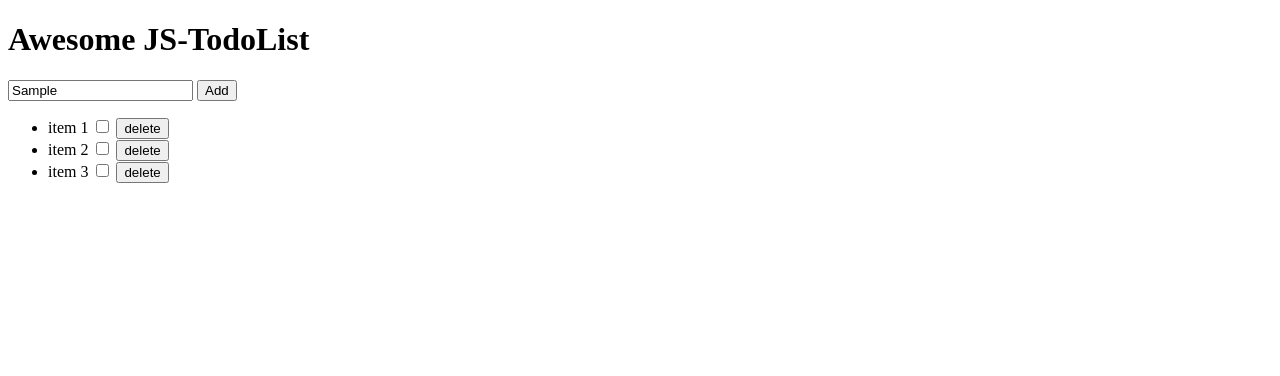
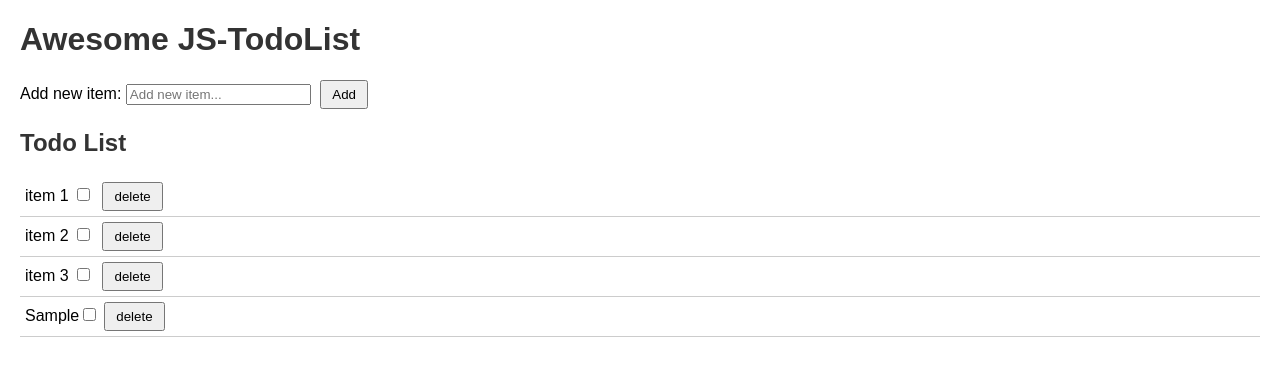
Before and after one commit to Dan-Lueers/interview-coding-exercises, a plain HTML site: page JS-TodoList/index.html in a window 1280 px wide. Both pictures are taken after typing "Sample" into the empty fields and a click on the button "Add". Drawn offline with Linux system fonts and the light colour scheme.

Commit message:
implemented styles and add and delete functionality

```diff
--- a/JS-TodoList/index.html
+++ b/JS-TodoList/index.html
@@ -4,19 +4,96 @@
         <meta charset="UTF-8">
         <meta name="viewport" content="width=device-width, initial-scale=1.0">
         <title>JS-TodoList Exercise</title>
+        <style>
+            body {
+                font-family: Arial, sans-serif;
+                margin: 20px;
+            }
+            h1, h2 {
+                color: #333;
+            }
+            form {
+                margin-bottom: 20px;
+            }
+            input[type="text"] {
+                padding: 5px;
+                width: 200px;
+            }
+            button {
+                padding: 5px 10px;
+                margin-left: 5px;
+            }
+            ul {
+                list-style-type: none;
+                padding: 0;
+            }
+            li {
+                display: flex;
+                justify-content: space-between;
+                align-items: center;
+                padding: 5px;
+                border-bottom: 1px solid #ccc;
+            }
+            li:hover {
+                background-color: #f0f0f0;
+            li span {
+                display: flex;
+                justify-content: space-between;
+                align-items: center;
+            }
+            li input[type="checkbox"]:checked + button {
+                text-decoration: line-through;
+            }
+            li input[type="checkbox"] {
+                margin-right: 10px;
+            }
+            li button {
+                background-color: #f44336;  /* Red */
+            }
+            li button:hover {
+                background-color: #d32f2f;  /* Darker Red */
+                color: white;
+            }
+            li {
+                margin: 5px 0;
+                text-decoration: line-through;
+            }
+        </style>
         <script src="index.js"></script>
     </head>
     <body>
         <h1>Awesome JS-TodoList</h1>
-        <span>
-            <input placeholder="Add new item..."/>
-            <button>Add</button>
-        </span>
 
+        <form>
+            <label for="input-item">Add new item:</label>
+            <input id="input-item" placeholder="Add new item..."/>
+            <button type="button" onclick="onAddClick()">Add</button>
+        </form>
+
+        <h2>Todo List</h2>
         <ul>
-            <li><span>item 1 <input type="checkbox"/> <button>delete</button></span></li>
-            <li><span>item 2 <input type="checkbox"/> <button>delete</button></span></li>
-            <li><span>item 3 <input type="checkbox"/> <button>delete</button></span></li>
+            <li>
+                <span>
+                    item 1
+                    <input type="checkbox"/>
+                    <button onclick="onDeleteClick(event)">delete</button>
+                </span>
+            </li>
+            <li>
+                <span>
+                    item 2
+                    <input type="checkbox"/>
+                    <button onclick="onDeleteClick(event)">delete</button>
+                </span>
+            </li>
+            <li>
+                <span>
+                    item 3
+                    <input type="checkbox"/>
+                    <button onclick="onDeleteClick(event)">delete</button>
+                </span>
+            </li>
+
         </ul>
     </body>
 </html>
--- a/JS-TodoList/index.js
+++ b/JS-TodoList/index.js
@@ -1 +1,46 @@
 console.log("dkasl;dkal;s");
+
+
+function onAddClick() {
+  // get value from input
+  const input = document.getElementById("input-item");
+  const value = input.value;
+  addItemToList(value);
+  // clear input
+  input.value = "";
+}
+
+function onDeleteClick(event) {
+  // get the parent list item of the button
+  const button = event.target;
+  const li = button.parentElement.parentElement;
+  // remove the list item
+  li.remove();
+}
+
+function addItemToList(value) {
+  // create new list item
+  const li = document.createElement("li");
+  const span = document.createElement("span");
+  span.textContent = value;
+
+  // create checkbox
+  const checkbox = document.createElement("input");
+  checkbox.type = "checkbox";
+
+  // create delete button
+  const button = document.createElement("button");
+  button.textContent = "delete";
+  button.onclick = function () {
+    li.remove();
+  };
+
+  // append elements to list item
+  span.appendChild(checkbox);
+  span.appendChild(button);
+  li.appendChild(span);
+
+  // append list item to the list
+  const ul = document.querySelector("ul");
+  ul.appendChild(li);
+}
```
